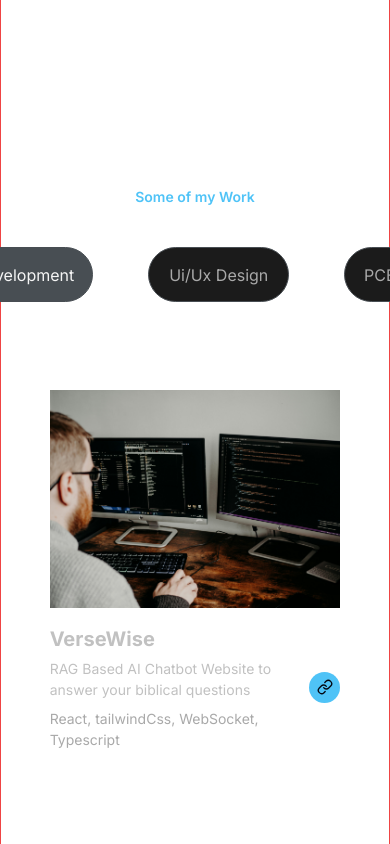
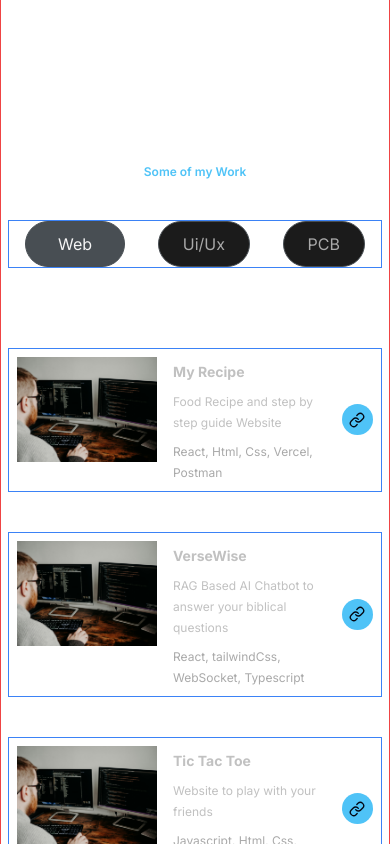
Before and after one commit to EyosiSol/myportfolio, a Next.js app: page / in a window 390 px wide. Shown: the part 3000-3844 px from the top of the page. Built offline with nearby package versions, Linux system fonts and the light colour scheme.

Commit message:
feature: Responsiveness on the Project section

```diff
--- a/src/app/components/pcb/page.tsx
+++ b/src/app/components/pcb/page.tsx
@@ -29,15 +29,15 @@ export default function PCB() {
   ];
   return (
     <div>
-      <div className="grid grid-cols-3 pt-10 gap-10 w-full justify-start items-end">
+      <div className="grid grid-cols-1 md:grid-cols-3 pt-10 gap-10 w-full justify-start items-end">
         {pcb.map((item, index) => (
           <div
             key={index}
-            className="w-full flex-col h-full justify-between items-start p-2 gap-4 flex"
+            className="w-full md:flex-col h-full justify-between md:items-start p-2 gap-4 flex border border-blue-500"
           >
-            <div className="w-fit flex-col justify-start items-start gap-8">
+            <div className="w-fit h-full flex-col justify-center items-center gap-8">
               <Image
-                className="self-stretch"
+                className="self-stretch max-w-[140px] md:w-[360px] md:h-[200px] "
                 src={item.image}
                 alt="Project placeholder"
                 width={360}
@@ -47,15 +47,12 @@ export default function PCB() {
             <div className="w-full flex justify-between items-center gap-2">
               <div className="flex-col w-full items-start gap-2 inline-flex">
                 <div className="flex-col items-start gap-1 inline-flex">
-                  <div className="w-full text-[#c1c1c1] text-xl font-bold font-['Inter'] leading-[30px]">
+                  <div className="w-full text-[#c1c1c1] text-sm md:text-xl font-bold font-['Inter'] leading-[30px]">
                     {item.title}
                   </div>
-                  <div className="text-[#c1c1c1] text-sm font-normal font-['Inter'] leading-[21px]">
+                  <div className="text-[#c1c1c1] text-[12px] md:text-sm font-normal font-['Inter'] leading-[21px]">
                     {item.description}
                   </div>
-                </div>
-                <div className="w-full text-[#a9a9a9] text-sm font-normal font-['Inter'] leading-[21px]">
-                  {item.tech}
                 </div>
               </div>
               <div className="p-[7.53px] origin-top-left bg-[#4fc3f7] rounded-[64.97px] justify-center items-center gap-[9.42px] flex">
@@ -64,12 +61,6 @@ export default function PCB() {
                   target="_blank"
                   rel="noopener noreferrer"
                 >
-                  {/* <Image
-                        src="/link.svg"
-                        alt="Link"
-                        width={13}
-                        height={13}
-                      /> */}
                   <LuLink />
                 </Link>
               </div>
--- a/src/app/components/project.tsx
+++ b/src/app/components/project.tsx
@@ -21,19 +21,19 @@ export default function project({ show, handleshow }: Props) {
   };
 
   return (
-    <div className="w-[1000px] h-fit gap-10 flex-col justify-between items-center inline-flex">
-      <div className="flex-col justify-start items-center flex">
-        <div className="text-white text-[45px] font-extrabold font-['Inter']">
+    <div className="px-2 w-dvw md:max-w-[1000px] h-fit gap-10 flex-col justify-between items-center inline-flex">
+      <div className="flex-col justify-start items-center flex gap-2">
+        <div className="text-white text-3xl md:text-[45px] font-extrabold font-['Inter']">
           Projects
         </div>
-        <div className="text-[#4fc3f7] text-sm font-semibold font-['Inter']">
+        <div className="text-[#4fc3f7] text-xs md:text-sm font-semibold font-['Inter']">
           Some of my Work
         </div>
       </div>
-      <div className="justify-center items-center gap-[55px] inline-flex">
+      <div className="border border-blue-500 w-full md:w-fit px-4  items-center justify-between md:gap-[55px] inline-flex">
         <div
           id="Web"
-          className={`w-fit h-[55px] p-2.5 rounded-[50px] border border-[#484e53] justify-center items-center gap-2.5 flex cursor-pointer ${
+          className={`w-fit h-auto p-2.5 md:px-2.5 px-6 rounded-3xl md:rounded-3xl border border-[#484e53] justify-center items-center gap-2.5 flex cursor-pointer ${
             show === "webdev"
               ? "bg-[#484E53] text-[#F5F5F5]"
               : "bg-[#1b1b1b] text-[#A9A9A9]"
@@ -42,13 +42,14 @@ export default function project({ show, handleshow }: Props) {
             handleshow("webdev");
           }}
         >
-          <div className="text-base font-normal font-['Inter'] leading-normal cursor-pointer px-2">
-            Web Development
+          <div className="w-fit text-base font-normal font-['Inter'] leading-normal cursor-pointer px-2 flex gap-1">
+            <p>Web</p>
+            <p className="hidden md:block">Development</p>
           </div>
         </div>
         <div
           id="Ui"
-          className={`w-[141px] h-[55px] p-2.5 rounded-[50px] border border-[#484e53] justify-center items-center gap-2.5 flex cursor-pointer ${
+          className={`w-fit h-auto  p-2.5 md:px-2.5 px-6 rounded-3xl border border-[#484e53] justify-center items-center gap-2.5 flex cursor-pointer ${
             show === "ui"
               ? "bg-[#484E53] text-[#F5F5F5]"
               : "bg-[#1b1b1b] text-[#A9A9A9]"
@@ -57,13 +58,13 @@ export default function project({ show, handleshow }: Props) {
             handleshow("ui");
           }}
         >
-          <div className="text-base font-normal font-['Inter'] leading-normal cursor-pointer">
-            Ui/Ux Design
+          <div className=" flex gap-1 text-base font-normal font-['Inter'] leading-normal cursor-pointer">
+            <p>Ui/Ux</p> <p className="hidden md:block">Design</p>
           </div>
         </div>
         <div
           id="PCB"
-          className={`w-[129px] h-[55px] p-2.5 rounded-[50px] border border-[#484e53] justify-center items-center gap-2.5 flex cursor-pointer ${
+          className={`w-fit h-auto p-2.5 md:px-2.5 px-6 rounded-3xl border border-[#484e53] justify-center items-center gap-2.5 flex cursor-pointer ${
             show === "pcb"
               ? "bg-[#484E53] text-[#F5F5F5]"
               : "bg-[#1b1b1b] text-[#A9A9A9]"
@@ -72,8 +73,8 @@ export default function project({ show, handleshow }: Props) {
             handleshow("pcb");
           }}
         >
-          <div className=" text-base font-normal font-['Inter'] leading-normal ">
-            PCB Design
+          <div className=" flex gap-1 text-base font-normal font-['Inter'] leading-normal cursor-pointer">
+            <p>PCB</p> <p className="hidden md:block">Design</p>
           </div>
         </div>
       </div>
--- a/src/app/components/ui/page.tsx
+++ b/src/app/components/ui/page.tsx
@@ -29,15 +29,15 @@ export default function Ui() {
   ];
   return (
     <div>
-      <div className="grid grid-cols-3 pt-10 gap-10 w-full justify-start items-end">
+      <div className="grid grid-cols-1 md:grid-cols-3 pt-10 gap-10 w-full justify-start items-end">
         {ui.map((item, index) => (
           <div
             key={index}
-            className="w-full flex-col h-full justify-between items-start p-2 gap-4 flex"
+            className="w-full md:flex-col h-full justify-between md:items-start p-2 gap-4 flex border border-blue-500"
           >
-            <div className="w-fit flex-col justify-start items-start gap-8">
+            <div className="w-fit h-full flex-col justify-center items-center gap-8">
               <Image
-                className="self-stretch"
+                className="self-stretch max-w-[140px] md:w-[360px] md:h-[200px] "
                 src={item.image}
                 alt="Project placeholder"
                 width={360}
@@ -47,10 +47,10 @@ export default function Ui() {
             <div className="w-full flex justify-between items-center gap-2">
               <div className="flex-col w-full items-start gap-2 inline-flex">
                 <div className="flex-col items-start gap-1 inline-flex">
-                  <div className="w-full text-[#c1c1c1] text-xl font-bold font-['Inter'] leading-[30px]">
+                  <div className="w-full text-[#c1c1c1] text-sm md:text-xl font-bold font-['Inter'] leading-[30px]">
                     {item.title}
                   </div>
-                  <div className="text-[#c1c1c1] text-sm font-normal font-['Inter'] leading-[21px]">
+                  <div className="text-[#c1c1c1] text-[12px] md:text-sm font-normal font-['Inter'] leading-[21px]">
                     {item.description}
                   </div>
                 </div>
@@ -61,12 +61,6 @@ export default function Ui() {
                   target="_blank"
                   rel="noopener noreferrer"
                 >
-                  {/* <Image
-                        src="/link.svg"
-                        alt="Link"
-                        width={13}
-                        height={13}
-                      /> */}
                   <LuLink />
                 </Link>
               </div>
--- a/src/app/components/web/page.tsx
+++ b/src/app/components/web/page.tsx
@@ -14,14 +14,14 @@ export default function WebDev() {
     },
     {
       title: "VerseWise",
-      description: "RAG Based AI Chatbot Website to answer your biblical questions",
+      description: "RAG Based AI Chatbot to answer your biblical questions",
       image: "/images/webdev2.jpg",
       link: "https://versewise.io",
       tech: "React, tailwindCss, WebSocket, Typescript",
     },
     {
       title: "Tic Tac Toe",
-      description: "Tic Tac Toe Game Website that you can play with your friends",
+      description: " Website to play with your friends",
       image: "/images/webdev2.jpg",
       link: "https://tic-tac-toe-rouge-rho.vercel.app",
       tech: "Javascript, Html, Css, Vercel",
@@ -29,15 +29,15 @@ export default function WebDev() {
   ];
   return (
     <div>
-      <div className="grid grid-cols-3 pt-10 gap-10 w-full justify-start items-end">
+      <div className="grid grid-cols-1 md:grid-cols-3 pt-10 gap-10 w-full justify-start items-end">
         {webDev.map((item, index) => (
           <div
             key={index}
-            className="w-full flex-col h-full justify-between items-start p-2 gap-4 flex"
+            className="w-full md:flex-col h-full justify-between md:items-start p-2 gap-4 flex border border-blue-500"
           >
-            <div className="w-fit flex-col justify-start items-start gap-8">
+            <div className="w-fit h-full flex-col justify-center items-center gap-8">
               <Image
-                className="self-stretch"
+                className="self-stretch max-w-[140px] md:w-[360px] md:h-[200px] "
                 src={item.image}
                 alt="Project placeholder"
                 width={360}
@@ -47,14 +47,14 @@ export default function WebDev() {
             <div className="w-full flex justify-between items-center gap-2">
               <div className="flex-col w-full items-start gap-2 inline-flex">
                 <div className="flex-col items-start gap-1 inline-flex">
-                  <div className="w-full text-[#c1c1c1] text-xl font-bold font-['Inter'] leading-[30px]">
+                  <div className="w-full text-[#c1c1c1] text-sm md:text-xl font-bold font-['Inter'] leading-[30px]">
                     {item.title}
                   </div>
-                  <div className="text-[#c1c1c1] text-sm font-normal font-['Inter'] leading-[21px]">
+                  <div className="text-[#c1c1c1] text-[12px] md:text-sm font-normal font-['Inter'] leading-[21px]">
                     {item.description}
                   </div>
                 </div>
-                <div className="w-full text-[#a9a9a9] text-sm font-normal font-['Inter'] leading-[21px]">
+                <div className="w-full text-[#a9a9a9] text-[12px] md:text-sm font-normal font-['Inter'] leading-[21px]">
                   {item.tech}
                 </div>
               </div>
@@ -64,12 +64,6 @@ export default function WebDev() {
                   target="_blank"
                   rel="noopener noreferrer"
                 >
-                  {/* <Image
-                        src="/link.svg"
-                        alt="Link"
-                        width={13}
-                        height={13}
-                      /> */}
                   <LuLink />
                 </Link>
               </div>
```
